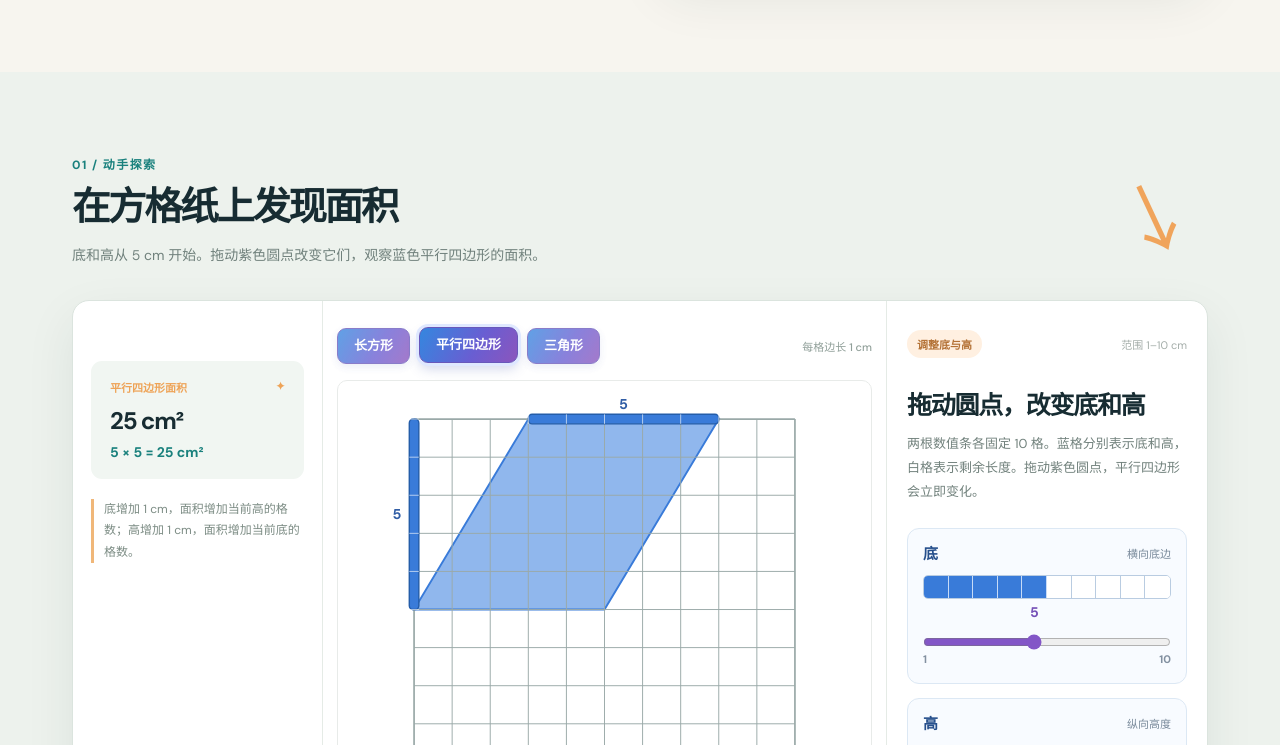
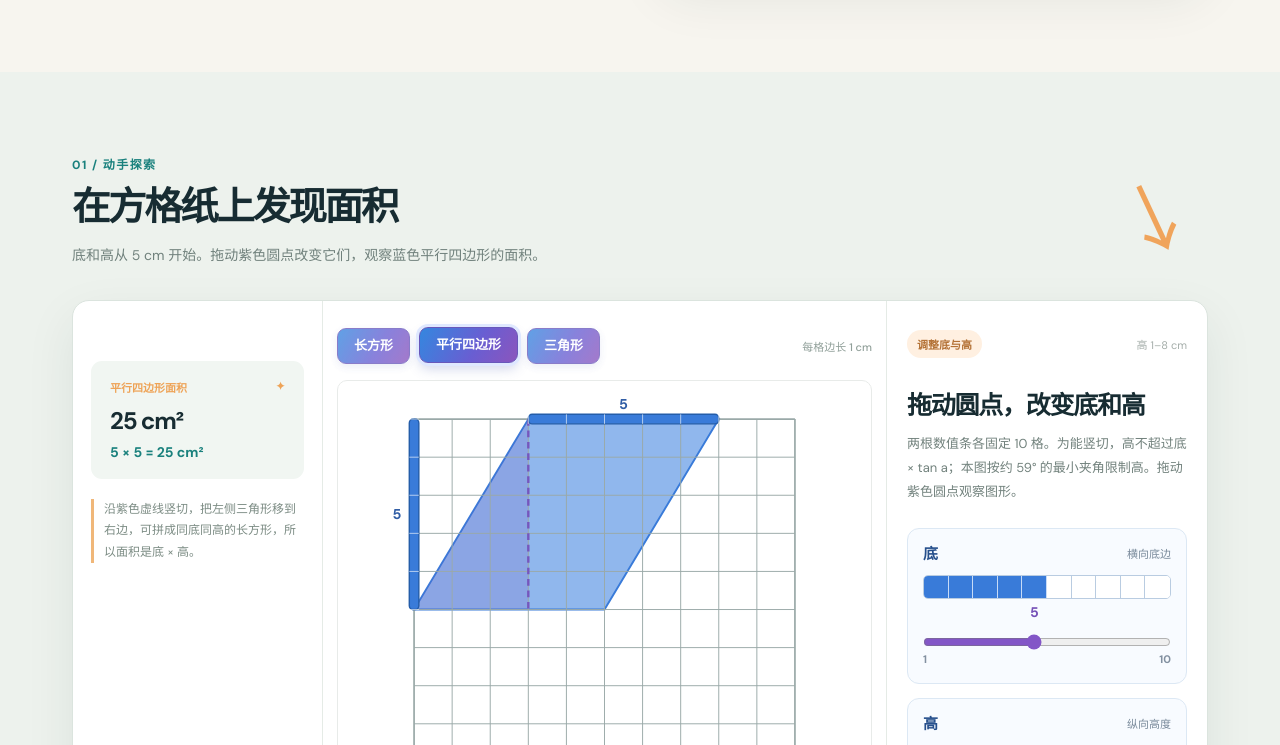
Before and after one commit to qiuboan/shape-area, a website: page index.html in a window 1280 px wide. Both pictures are taken after a click on the button "平行四边形". Shown: the part 580-1325 px from the top of the page. Drawn offline with Linux system fonts and the light colour scheme.

Commit message:
Constrain parallelogram height for vertical cut

```diff
--- a/app.js
+++ b/app.js
@@ -1,5 +1,8 @@
 const $ = id => document.getElementById(id);
 const GRID = { left: 60, top: 40, cell: 40, count: 10 };
+// Horizontal run divided by vertical height: tan(a) = 1 / 0.6.
+const PARALLELOGRAM_RUN_PER_HEIGHT = 0.6;
+const PARALLELOGRAM_TAN_ANGLE = 1 / PARALLELOGRAM_RUN_PER_HEIGHT;
 const sizes = {
   rectangle: { length: 5, width: 5 },
   parallelogram: { length: 5, width: 5 },
@@ -11,7 +14,20 @@ let dimensions = sizes.rectangle;
 function parallelogramSkew() {
   const height = dimensions.width * GRID.cell;
   const available = (GRID.count - dimensions.length) * GRID.cell;
-  return Math.min(height * 0.6, available);
+  return Math.min(height * PARALLELOGRAM_RUN_PER_HEIGHT, available, dimensions.length * GRID.cell);
+}
+
+function updateHeightLimit() {
+  const max = mode === 'parallelogram'
+    ? Math.min(10, Math.floor(dimensions.length * PARALLELOGRAM_TAN_ANGLE + 1e-9))
+    : 10;
+  dimensions.width = Math.min(dimensions.width, max);
+  $('width-range').max = max;
+  $('width-max-label').textContent = max;
+  $('dimension-range').textContent = mode === 'parallelogram' ? `高 1–${max} cm` : '范围 1–10 cm';
+  $('width-range').setAttribute('aria-label', mode === 'parallelogram'
+    ? `高，1 到 ${max} 厘米，不超过底乘夹角的正切值`
+    : `${mode === 'triangle' ? '高' : '宽'}，1 到 10 厘米`);
 }
 
 function shapeArea() {
@@ -30,7 +46,7 @@ function updateControl(type) {
   const input = $(`${type}-range`);
   const output = $(`${type}-value`);
   const bar = $(`${type}-bar`);
-  const ratio = (dimensions[type] - 1) / 9;
+  const ratio = (dimensions[type] - 1) / Math.max(1, Number(input.max) - 1);
   input.value = dimensions[type];
   output.value = dimensions[type];
   output.textContent = dimensions[type];
@@ -62,12 +78,15 @@ function renderBoard() {
   const { left, top, cell, count } = GRID;
   const { length, width } = dimensions;
   const area = shapeArea();
+  let cutX = null;
   let svg = '<rect x="0" y="0" width="520" height="460" fill="#fff"/>';
   if (mode === 'triangle') {
     svg += `<polygon points="${left},${top} ${left + length * cell},${top} ${left},${top + width * cell}" fill="#90b7ed" stroke="#397bd9" stroke-width="2"/>`;
   } else if (mode === 'parallelogram') {
     const skew = parallelogramSkew();
+    cutX = left + skew;
     svg += `<polygon points="${left + skew},${top} ${left + skew + length * cell},${top} ${left + length * cell},${top + width * cell} ${left},${top + width * cell}" fill="#90b7ed" stroke="#397bd9" stroke-width="2"/>`;
+    if (skew > 0) svg += `<polygon points="${left},${top + width * cell} ${cutX},${top} ${cutX},${top + width * cell}" fill="#7656bd" fill-opacity=".18"/>`;
   } else {
     svg += `<rect x="${left}" y="${top}" width="${length * cell}" height="${width * cell}" fill="#90b7ed"/>`;
   }
@@ -75,6 +94,9 @@ function renderBoard() {
     const coordinate = i * cell;
     svg += `<line x1="${left + coordinate}" y1="${top}" x2="${left + coordinate}" y2="${top + count * cell}" stroke="#9aa9a8" stroke-width="${i === 0 || i === count ? 1.8 : 1}"/>`;
     svg += `<line x1="${left}" y1="${top + coordinate}" x2="${left + count * cell}" y2="${top + coordinate}" stroke="#9aa9a8" stroke-width="${i === 0 || i === count ? 1.8 : 1}"/>`;
+  }
+  if (cutX !== null && cutX > left) {
+    svg += `<line x1="${cutX}" y1="${top}" x2="${cutX}" y2="${top + width * cell}" stroke="#7656bd" stroke-width="2.5" stroke-dasharray="7 5"/>`;
   }
   svg += boardBar('length') + boardBar('width');
   $('shape-canvas').innerHTML = svg;
@@ -107,12 +129,14 @@ function renderModeCopy() {
   $('shape-insight').textContent = triangle
     ? '底增加 1 cm，面积增加当前高的一半；高增加 1 cm，面积增加当前底的一半。'
     : parallelogram
-      ? '底增加 1 cm，面积增加当前高的格数；高增加 1 cm，面积增加当前底的格数。'
+      ? '沿紫色虚线竖切，把左侧三角形移到右边，可拼成同底同高的长方形，所以面积是底 × 高。'
       : '长增加 1 cm，面积会增加当前宽的格数；宽增加 1 cm，面积会增加当前长的格数。';
   $('dimension-pill').textContent = usesBaseHeight ? '调整底与高' : '调整长与宽';
   $('dimension-title').textContent = usesBaseHeight ? '拖动圆点，改变底和高' : '拖动圆点，改变长和宽';
   $('dimension-description').textContent = usesBaseHeight
-    ? `两根数值条各固定 10 格。蓝格分别表示底和高，白格表示剩余长度。拖动紫色圆点，${shapeName}会立即变化。`
+    ? parallelogram
+      ? '两根数值条各固定 10 格。为能竖切，高不超过底 × tan a；本图按约 59° 的最小夹角限制高。拖动紫色圆点观察图形。'
+      : `两根数值条各固定 10 格。蓝格分别表示底和高，白格表示剩余长度。拖动紫色圆点，${shapeName}会立即变化。`
     : '每根数值条固定 10 格。蓝格表示当前边长，白格表示剩余长度。拖动紫色圆点，方格纸上的图形会立即变化。';
   $('length-label').textContent = usesBaseHeight ? '底' : '长';
   $('width-label').textContent = usesBaseHeight ? '高' : '宽';
@@ -123,7 +147,7 @@ function renderModeCopy() {
   $('lab-tip-text').textContent = triangle
     ? '为什么三角形的面积是底乘高的一半？'
     : parallelogram
-      ? '把平行四边形一侧的三角形移到另一侧，会得到什么图形？'
+      ? '沿紫色虚线竖切后，把左侧三角形移到右侧，为什么面积不变？'
       : '长或宽增加 1 cm，面积会增加多少？';
   $('challenge-description').textContent = usesBaseHeight
     ? `调整底和高后，先自己计算${shapeName}面积，再来核对答案。`
@@ -137,6 +161,7 @@ function selectMode(nextMode) {
   mode = nextMode;
   dimensions = sizes[mode];
   renderModeCopy();
+  updateHeightLimit();
   updateControl('length');
   updateControl('width');
   renderBoard();
@@ -151,8 +176,10 @@ $('triangle-tab').addEventListener('click', () => selectMode('triangle'));
 
 for (const type of ['length', 'width']) {
   $(`${type}-range`).addEventListener('input', event => {
-    dimensions[type] = Math.max(1, Math.min(10, Math.round(Number(event.target.value))));
-    updateControl(type);
+    dimensions[type] = Math.max(1, Math.min(Number(event.target.max), Math.round(Number(event.target.value))));
+    updateHeightLimit();
+    updateControl('length');
+    updateControl('width');
     renderBoard();
     $('answer-feedback').textContent = '数值变了，再算算新的面积。';
     $('answer-feedback').className = 'feedback';
@@ -162,6 +189,7 @@ for (const type of ['length', 'width']) {
 $('reset-board').addEventListener('click', () => {
   dimensions.length = 5;
   dimensions.width = 5;
+  updateHeightLimit();
   updateControl('length');
   updateControl('width');
   renderBoard();
@@ -192,4 +220,5 @@ window.addEventListener('resize', () => { updateControl('length'); updateControl
 updateControl('length');
 updateControl('width');
 renderModeCopy();
+updateHeightLimit();
 renderBoard();
--- a/index.html
+++ b/index.html
@@ -7,7 +7,7 @@
   <meta name="description" content="从 5 × 5 长方形开始，调整长和宽，直观看见 100 个方格中的面积变化。">
   <title>图形动起来 · 面积看得见</title>
   <link rel="stylesheet" href="styles.css">
-  <script src="app.js?v=13" defer></script>
+  <script src="app.js?v=14" defer></script>
 </head>
 <body>
   <header class="site-header">
@@ -51,10 +51,10 @@
             <div class="canvas-footer"><span id="motion-note" role="status" aria-live="polite">当前长 5 cm、宽 5 cm。拖动紫色圆点改变图形。</span><button id="reset-board" class="reset-button" type="button">恢复 5 × 5 ↻</button></div>
           </div>
           <aside class="lab-sidebar">
-            <div class="sidebar-top"><span class="pill" id="dimension-pill">调整长与宽</span><span class="lesson-number">范围 1–10 cm</span></div>
+            <div class="sidebar-top"><span class="pill" id="dimension-pill">调整长与宽</span><span class="lesson-number" id="dimension-range">范围 1–10 cm</span></div>
             <h3 id="dimension-title">拖动圆点，改变长和宽</h3><p class="shape-description" id="dimension-description">每根数值条固定 10 格。蓝格表示当前边长，白格表示剩余长度。拖动紫色圆点，方格纸上的图形会立即变化。</p>
             <div class="dimension-control" data-dimension="length"><div class="dimension-heading"><strong id="length-label">长</strong><span id="length-direction">横向边长</span></div><div class="dimension-ruler"><div class="ruler-bar" id="length-bar" aria-hidden="true"></div></div><div class="range-wrap"><output id="length-value" for="length-range">5</output><input id="length-range" type="range" min="1" max="10" step="1" value="5" aria-label="长，1 到 10 厘米"><div class="range-ends"><span>1</span><span>10</span></div></div></div>
-            <div class="dimension-control" data-dimension="width"><div class="dimension-heading"><strong id="width-label">宽</strong><span id="width-direction">纵向边长</span></div><div class="dimension-ruler"><div class="ruler-bar" id="width-bar" aria-hidden="true"></div></div><div class="range-wrap"><output id="width-value" for="width-range">5</output><input id="width-range" type="range" min="1" max="10" step="1" value="5" aria-label="宽，1 到 10 厘米"><div class="range-ends"><span>1</span><span>10</span></div></div></div>
+            <div class="dimension-control" data-dimension="width"><div class="dimension-heading"><strong id="width-label">宽</strong><span id="width-direction">纵向边长</span></div><div class="dimension-ruler"><div class="ruler-bar" id="width-bar" aria-hidden="true"></div></div><div class="range-wrap"><output id="width-value" for="width-range">5</output><input id="width-range" type="range" min="1" max="10" step="1" value="5" aria-label="宽，1 到 10 厘米"><div class="range-ends"><span>1</span><span id="width-max-label">10</span></div></div></div>
           </aside>
         </div>
         <div class="lab-tip"><span>💡</span> <strong>想一想：</strong><span id="lab-tip-text">长或宽增加 1 cm，面积会增加多少？</span></div>
```
Also changed, not shown: README.md.
